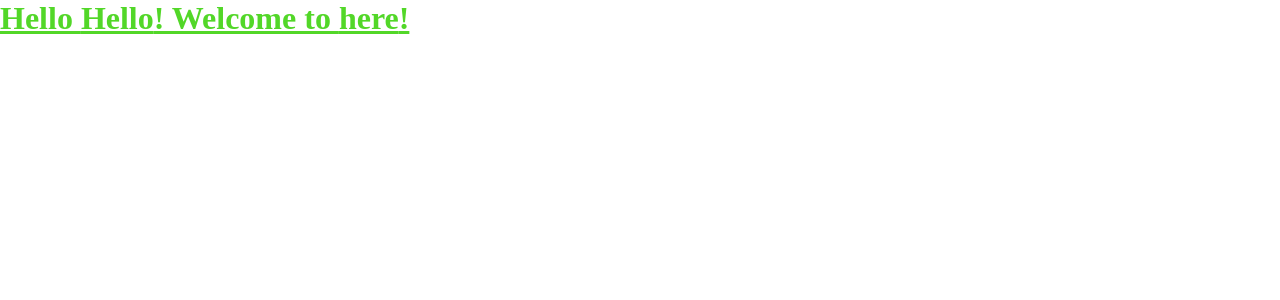
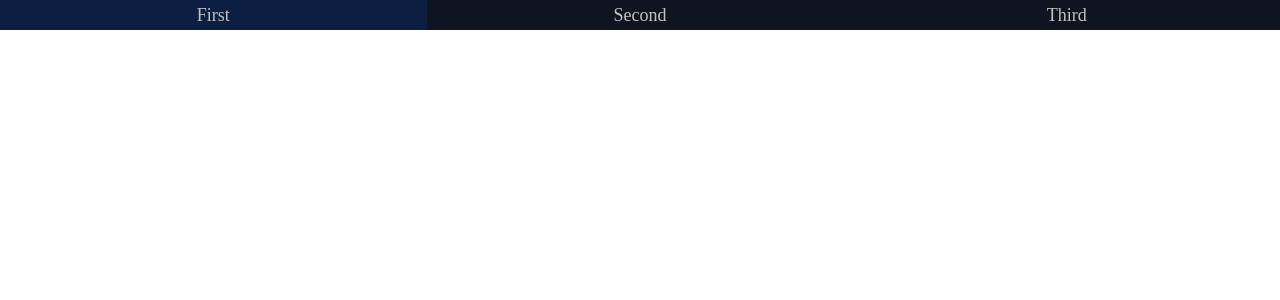
Before and after one commit to matzayonc/zayhole, a React app: page / in a window 1280 px wide. Shown: the top 300 px of the page. Built offline with nearby package versions, Linux system fonts and the light colour scheme.

Commit message:
basic navbar

```diff
--- a/index.tsx
+++ b/index.tsx
@@ -1,10 +1,9 @@
 import * as React from "react";
 import * as ReactDOM from "react-dom";
 import { App } from "./src/App";
-import './src/style.sass'
 
 
 ReactDOM.render(
-  <App who="Hello" where='here' />,
-  document.getElementById("app")
+	<App who="Hello" where='here' />,
+	document.getElementById("app")
 );
--- a/package.json
+++ b/package.json
@@ -28,6 +28,7 @@
   "devDependencies": {},
   "scripts": {
     "start": "webpack serve",
+    "build": "webpack",
     "test": "echo \"Error: no test specified\" && exit 1"
   },
   "repository": {
--- a/src/App.tsx
+++ b/src/App.tsx
@@ -1,4 +1,7 @@
 import * as React from "react";
+import NavBar from './navbar/NavBar'
+import './style.sass'
+
 
 export interface AppProps {
 	who: string;
@@ -6,7 +9,5 @@ export interface AppProps {
 }
 
 export const App = (props: AppProps) => (
-	<h1>
-		Hello {props.who}! Welcome to {props.where}!
-	</h1>
+	<NavBar/>
 )
--- a/src/index.html
+++ b/src/index.html
@@ -1,7 +1,7 @@
 <html>
 <head>
     <meta charset="UTF-8">
-    <title>Zayshop</title>
+    <title>Zayhole</title>
 </head>
 <body>
     <div id="app"></div>
--- /dev/null
+++ b/src/navbar/NavBar.sass
@@ -0,0 +1,22 @@
+$primaryColor: rgb(15, 21, 32)
+$hoverColor: rgb(12, 31, 66)
+$textColor: rgb(194, 194, 194)
+
+.navbar
+    background-color: $primaryColor
+    display: flex
+    height: 30px
+    font-size: 18px
+    line-height: 30px
+
+    .navel
+        text-align: center
+        text-decoration: none
+        color
+        color: $textColor
+
+        flex: 1
+
+
+        &:hover
+            background-color: $hoverColor
--- /dev/null
+++ b/src/navbar/NavBar.tsx
@@ -0,0 +1,42 @@
+import React, { PureComponent, ReactNode } from 'react'
+import './NavBar.sass'
+
+
+interface Props {}
+interface State {
+	elements: NavElement[]
+}
+
+interface NavElement {
+	name: String
+	url: String
+}
+
+
+const links : NavElement[] = [
+	{name: 'First', url:'localhost:8080'},
+	{name: 'Second', url:'localhost:8080'},
+	{name: 'Third', url:'localhost:8080'}
+]
+
+
+class Navbar extends PureComponent<Props, State> {
+	constructor(props: Props) {
+		super(props)
+		this.state = {
+			elements: links
+		}
+	}
+
+	render(): ReactNode {
+		return (
+			<div className={'navbar'}>
+				{this.state.elements.map(el =>
+					<a className={'navel'} href={''+el.url}>{el.name}</a>
+				)}
+			</div>
+		)
+	}
+}
+
+export default Navbar
--- a/tsconfig.json
+++ b/tsconfig.json
@@ -6,7 +6,8 @@
         "target": "es5",
         "jsx": "react",
         "allowJs": true,
-        "moduleResolution": "node"
+        "moduleResolution": "node",
+        "allowSyntheticDefaultImports": true
     },
     "include": [
         "index.tsx"
```
